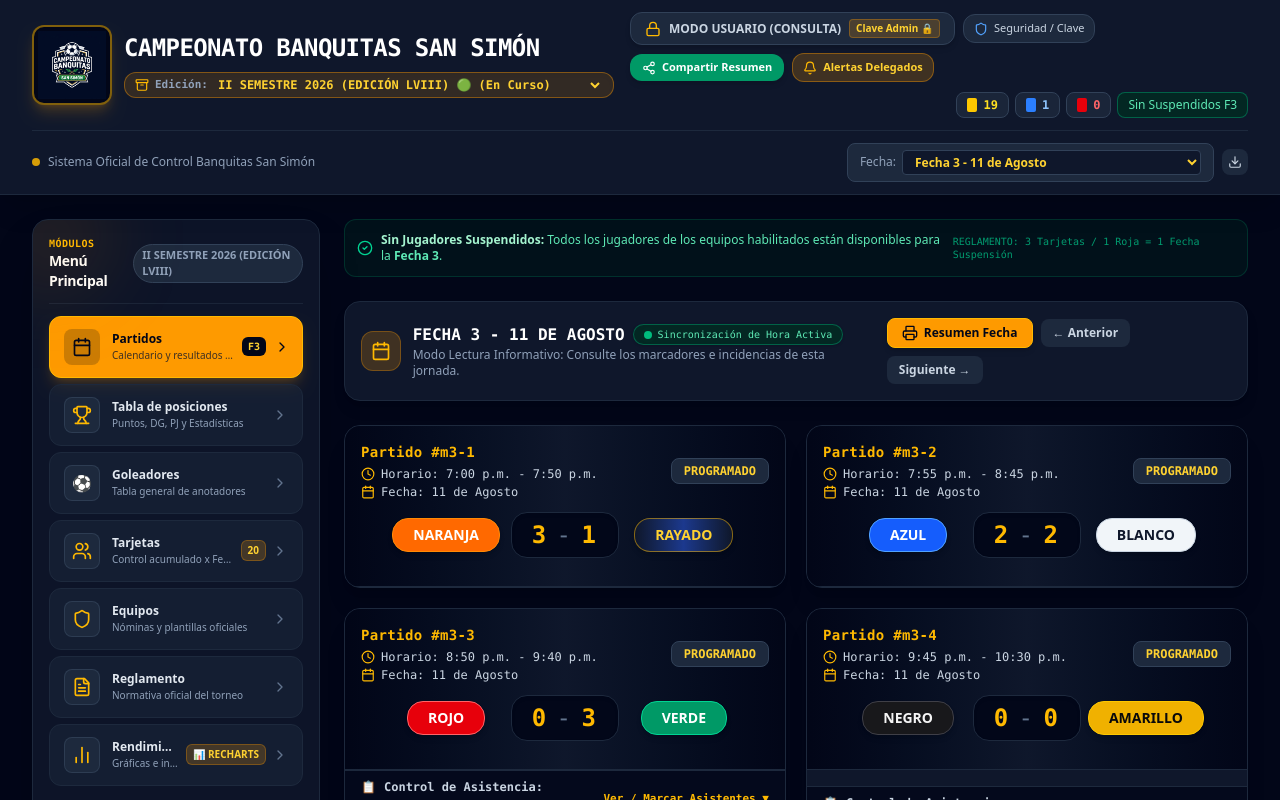
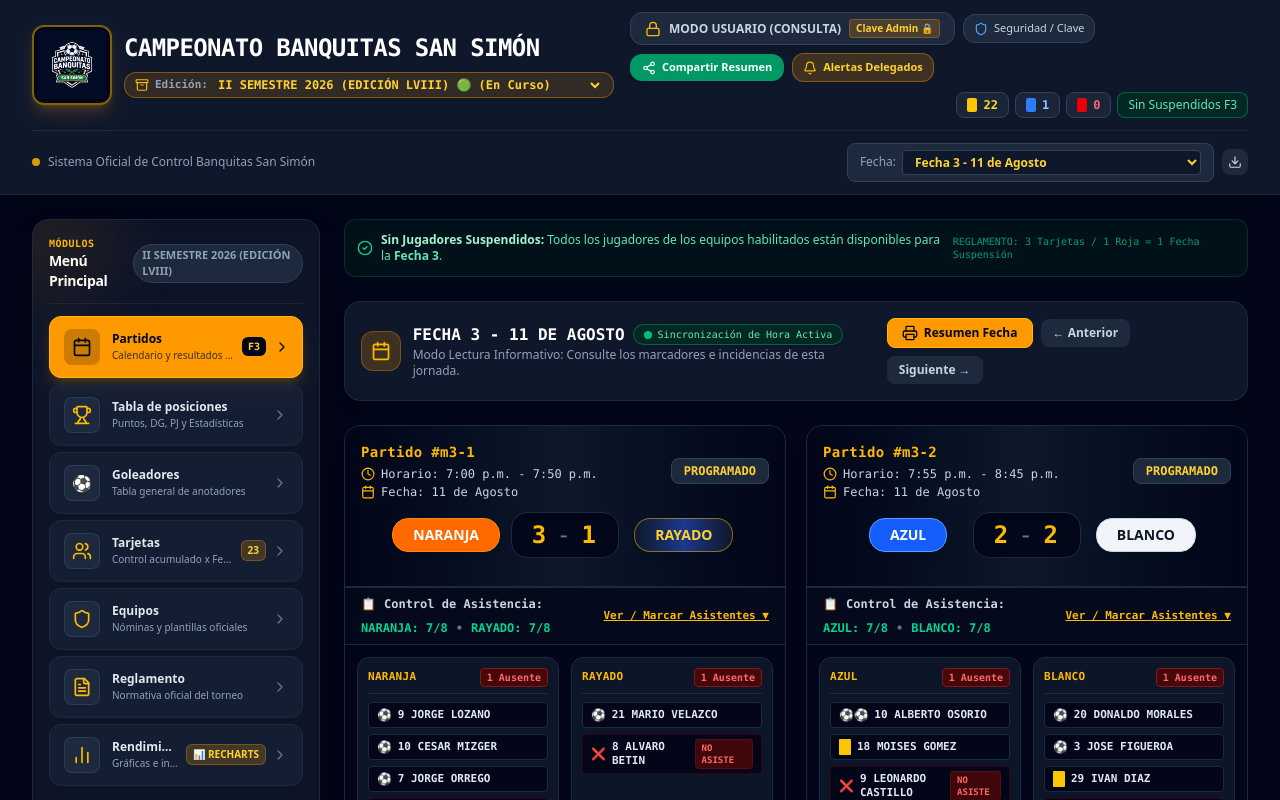
Before and after one commit to fundigecolui/CAMPEONATO-BANQUITA, a React (Vite) app: page / in a window 1280 px wide. Shown: the top 800 px of the page. Built offline with nearby package versions, Linux system fonts and the light colour scheme.

Commit message:
feat(data): update 2026-2 match results
Add cards and goals for Fecha 3 and increment version to force local state refresh.

```diff
--- a/src/App.tsx
+++ b/src/App.tsx
@@ -60,7 +60,7 @@ const getInitialDataForEdition = (editionId: string) => {
       matches: MATCHES_2026_2,
       currentFecha: 3,
       maxUnlockedFecha: 7,
-      v: 17,
+      v: 19,
     };
   }
   if (editionId === '2026-1') {
@@ -151,7 +151,7 @@ export default function App() {
       if (saved) {
         const parsed = JSON.parse(saved);
         if (
-          (selectedEditionId === '2026-2' && (!parsed.v || parsed.v < 17)) ||
+          (selectedEditionId === '2026-2' && (!parsed.v || parsed.v < 19)) ||
           (selectedEditionId === '2025-2' && (!parsed.v || parsed.v < 3)) ||
           (selectedEditionId === '2026-1' && (!parsed.v || parsed.v < 4))
         ) {
@@ -237,7 +237,7 @@ export default function App() {
       currentFecha,
       maxUnlockedFecha,
       isEditMode,
-      v: 17,
+      v: 19,
     };
     const key = selectedEditionId === '2026-2' ? STORAGE_KEY : `banquitas_edition_${selectedEditionId}`;
     try {
--- a/src/data/edition2026_2.ts
+++ b/src/data/edition2026_2.ts
@@ -109,6 +109,9 @@ export const CARDS_2026_2: CardRecord[] = [
   // Fecha 3 (11 de Agosto)
   { id: 'c3-1', playerId: 451, fecha: 3, type: 'AZUL', createdAt: new Date('2026-08-11').toISOString() }, // YAMIR PINEDA (AMARILLO)
   { id: 'c3-2', playerId: 421, fecha: 3, type: 'AMARILLA', createdAt: new Date('2026-08-11').toISOString() }, // JHON CUARTAS (NEGRO)
+  { id: 'c3-3', playerId: 442, fecha: 3, type: 'AMARILLA', createdAt: new Date('2026-08-11').toISOString() }, // MAURICIO DIAZ (ROJO)
+  { id: 'c3-4', playerId: 463, fecha: 3, type: 'AMARILLA', createdAt: new Date('2026-08-11').toISOString() }, // IVAN DIAZ (BLANCO)
+  { id: 'c3-5', playerId: 407, fecha: 3, type: 'AMARILLA', createdAt: new Date('2026-08-11').toISOString() }, // MOISES GOMEZ (AZUL)
 ];
 
 export const GOALS_2026_2: GoalRecord[] = [
@@ -150,6 +153,16 @@ export const GOALS_2026_2: GoalRecord[] = [
   // Fecha 3 (11 de Agosto)
   { id: 'g3-1', playerId: 412, fecha: 3, teamId: 'VERDE', createdAt: new Date('2026-08-11').toISOString() }, // JAVIER MELGAREJO (VERDE)
   { id: 'g3-2', playerId: 411, fecha: 3, teamId: 'VERDE', createdAt: new Date('2026-08-11').toISOString() }, // LUIS PACHECO (VERDE)
+  { id: 'g3-3', playerId: 409, fecha: 3, teamId: 'VERDE', createdAt: new Date('2026-08-11').toISOString() }, // ANDY ACEVEDO (VERDE)
+  { id: 'g3-4', playerId: 441, fecha: 3, teamId: 'ROJO', createdAt: new Date('2026-08-11').toISOString() }, // JOSE HOYOS (ROJO)
+  { id: 'g3-5', playerId: 457, fecha: 3, teamId: 'BLANCO', createdAt: new Date('2026-08-11').toISOString() }, // DONALDO MORALES (BLANCO)
+  { id: 'g3-6', playerId: 459, fecha: 3, teamId: 'BLANCO', createdAt: new Date('2026-08-11').toISOString() }, // JOSE FIGUEROA (BLANCO)
+  { id: 'g3-7', playerId: 437, fecha: 3, teamId: 'RAYADO', createdAt: new Date('2026-08-11').toISOString() }, // MARIO VELAZCO (RAYADO)
+  { id: 'g3-8', playerId: 427, fecha: 3, teamId: 'NARANJA', createdAt: new Date('2026-08-11').toISOString() }, // JORGE LOZANO (NARANJA)
+  { id: 'g3-9', playerId: 428, fecha: 3, teamId: 'NARANJA', createdAt: new Date('2026-08-11').toISOString() }, // CESAR MIZGER (NARANJA)
+  { id: 'g3-10', playerId: 429, fecha: 3, teamId: 'NARANJA', createdAt: new Date('2026-08-11').toISOString() }, // JORGE ORREGO (NARANJA)
+  { id: 'g3-11', playerId: 401, fecha: 3, teamId: 'AZUL', createdAt: new Date('2026-08-11').toISOString() }, // ALBERTO OSORIO (AZUL - Gol 1)
+  { id: 'g3-12', playerId: 401, fecha: 3, teamId: 'AZUL', createdAt: new Date('2026-08-11').toISOString() }, // ALBERTO OSORIO (AZUL - Gol 2)
 ];
 
 // Official First 7 Fechas for II Semestre 2026 (Vuelta 1)
@@ -262,7 +275,7 @@ const INITIAL_7_FECHAS_2026_2: Match[] = [
     status: 'FINALIZADO',
     dateStr: '11 de Agosto',
     attendance: {
-      homePlayerIds: [425, 426, 427, 428, 429, 430, 431, 432],
+      homePlayerIds: [425, 426, 427, 428, 429, 430, 432], // Excludes 431 (Eduar Montiel)
       awayPlayerIds: [433, 435, 436, 437, 438, 439, 440], // Excludes 434 (Alvaro Betin)
     },
   },
@@ -276,13 +289,17 @@ const INITIAL_7_FECHAS_2026_2: Match[] = [
     isPlayed: true,
     status: 'FINALIZADO',
     dateStr: '11 de Agosto',
+    attendance: {
+      homePlayerIds: [401, 402, 403, 404, 405, 407, 408], // Excludes 406 (Leonardo Castillo)
+      awayPlayerIds: [457, 458, 459, 460, 461, 462, 463], // Excludes 464 (Daniel Borja)
+    },
   },
   {
     id: 'm3-3',
     fecha: 3,
     homeTeamId: 'ROJO',
     awayTeamId: 'VERDE',
-    homeGoals: 0,
+    homeGoals: 1,
     awayGoals: 3,
     isPlayed: true,
     status: 'FINALIZADO',
```
